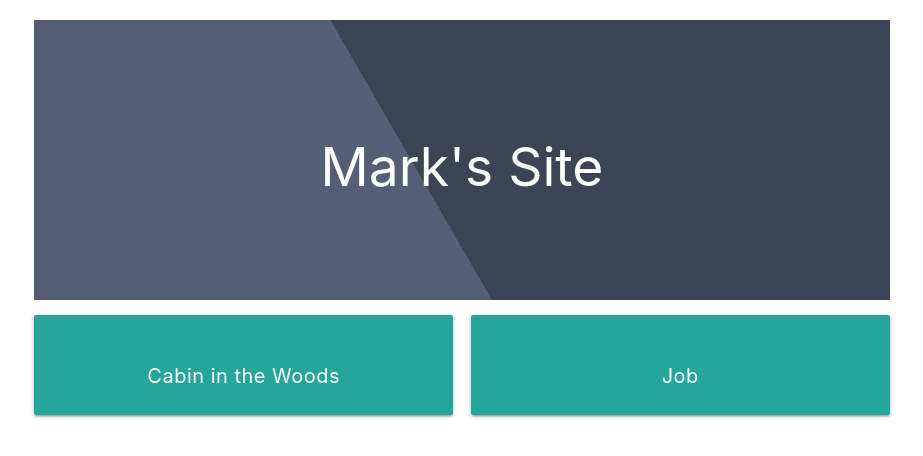
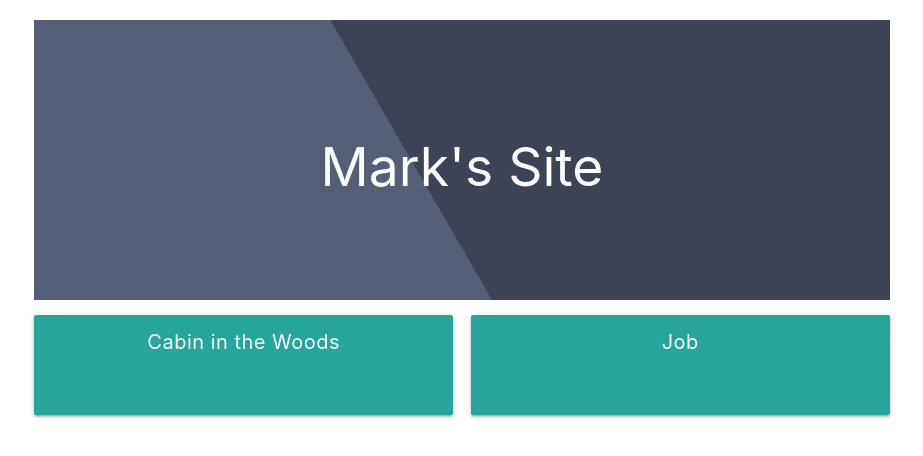
Before and after one commit to haneyman/markhaney.net, a React (Create React App) app: page / in a window 1280 px wide. Shown: the top 456 px of the page, without its empty margins (178-1101 px from the left). Built offline with nearby package versions, Linux system fonts and the light colour scheme.

Commit message:
added  webcam

```diff
--- a/src/App.js
+++ b/src/App.js
@@ -90,6 +90,7 @@ function Job() {
 function Cabin() {
   return (
     <div className="div-buttons">
+      <Link to="/"  className="div-button">Home</Link>
       <div className="div-button" onClick={() => { window.open("https://ambientweather.net/dashboard/8c8ef06c0f8bebfee287bbe57b4c060f", "_blank") }}>
         Weather Dashboard
       </div>
@@ -101,6 +102,9 @@ function Cabin() {
       </div>
       <div className="div-button" onClick={() => { window.open("https://www.epicpass.com/plan-your-trip/lift-access/reservations.aspx", "_blank") }}>
         Reserve
+      </div>
+      <div className="div-button" onClick={() => { window.open("https://heimlink.heimvision.com/device/live?deviceId=xxxxS_a09f10d2d698&did=4671998&shareid=", "_blank") }}>
+        Cabin Webcam
       </div>
       <div className="div-button" onClick={() => { window.open("https://www.skiheavenly.com/the-mountain/mountain-conditions/mountain-cams.aspx", "_blank") }}>
         Heavenly Webcams
--- a/src/index.css
+++ b/src/index.css
@@ -27,7 +27,7 @@ body {
   width: 49%;
   /* margin-right: 20px; */
   line-height: 36px;
-  padding: 5%;
+  padding: 1%;
   /* padding:  16px; */
   font-size: 20px;
   outline: 0;
```
